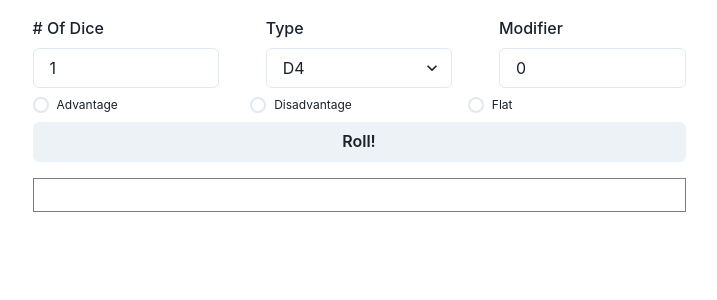
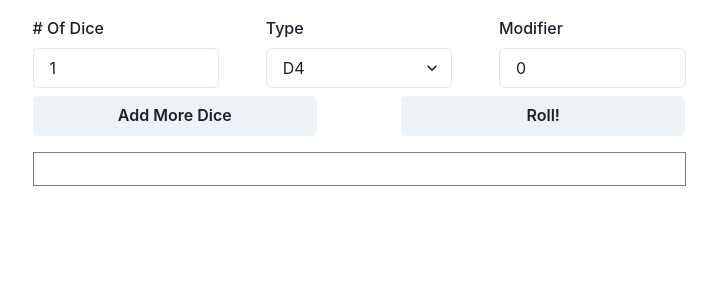
Before and after one commit to trescenzi/dndice, a React (Create React App) app: page / in a window 1280 px wide. Shown: the top 300 px of the page, without its empty margins (281-998 px from the left). Built offline with nearby package versions, Linux system fonts and the light colour scheme.

Commit message:
add multiple dice

```diff
--- a/src/App.tsx
+++ b/src/App.tsx
@@ -19,7 +19,7 @@ import {
 import {
   Dice,
   Roll,
-  rollDice,
+  rollDiceSet,
 } from './die';
 
 function expandRoll({rolls}: Roll): string {
@@ -81,6 +81,7 @@ const DiceSection = ({
               />
             </FormControl>
           </Flex>
+          {/*
           <RadioGroup marginY={2} name="form-name">
             <Flex>
               <Radio flex="1"><Text fontSize="xs">Advantage</Text></Radio>
@@ -88,6 +89,7 @@ const DiceSection = ({
               <Radio flex="1"><Text fontSize="xs">Flat</Text></Radio>
             </Flex>
           </RadioGroup>
+          */}
           </>
 }
 
@@ -99,14 +101,14 @@ const defaultDice = {
 
 export const App = () => {
   const [diceSet, setDice] = useImmer<Dice[]>([defaultDice]);
-  const [rolls, setRolls] = useState<Roll[]>([]);
+  const [rolls, setRolls] = useState<Roll[][]>([]);
   return <ChakraProvider theme={theme}>
     <Center>
         <Grid p={4} gridRowGap={4}>
     <form onSubmit={e => {
       e.preventDefault();
       setDice([defaultDice]);
-      setRolls([rollDice(diceSet[0]), ...rolls]);
+      setRolls([rollDiceSet(diceSet), ...rolls]);
     }}>
       {diceSet.map((dice, i) => {
         return <DiceSection {...dice} updateDice={(dice: Dice) => setDice(draft => {
@@ -114,15 +116,20 @@ export const App = () => {
           return draft;
         })} />
       })}
-      <Box marginTop={2}>
-        <Button w="100%" type="submit">Roll!</Button>
-      </Box>
+      <Flex marginTop={2}>
+        <Button flex="3" onClick={() => setDice(draft => {draft.push(defaultDice)})}>Add More Dice</Button>
+        <Box flex="1" />
+        <Button flex="3" type="submit">Roll!</Button>
+      </Flex>
       </form>
       <Flex border="1px solid #7C7C7C" p={4} w="100%" direction="column">
-        {rolls.map((roll, i) => (
+        {rolls.map((rolls, i) => (
           <Box w="100%" key={i}>
-            <Text>{roll.string} = {roll.sum}</Text>
-            <Text fontSize="xs" mt="-1">({expandRoll(roll)})</Text>
+            <Text>
+              {rolls.map(({string}) => string).join(' + ')} =
+              {rolls.reduce((total, {sum}) => total + sum, 0)}
+            </Text>
+            <Text fontSize="xs" mt="-1">({rolls.map(expandRoll).join(' | ')})</Text>
           </Box>
         ))}
       </Flex>
--- a/src/die.ts
+++ b/src/die.ts
@@ -29,6 +29,10 @@ export function rollDice(dice: Dice) : Roll {
     sum: rolls.reduce((sum, x) => x + sum) + dice.modifier,
     string: diceToString(dice),
   }
+}
+
+export function rollDiceSet(diceSet: Dice[]) : Roll[] {
+  return diceSet.map(rollDice);
 }
 
 export function diceToString({modifier, sides, quantity}: Dice): string {
```
